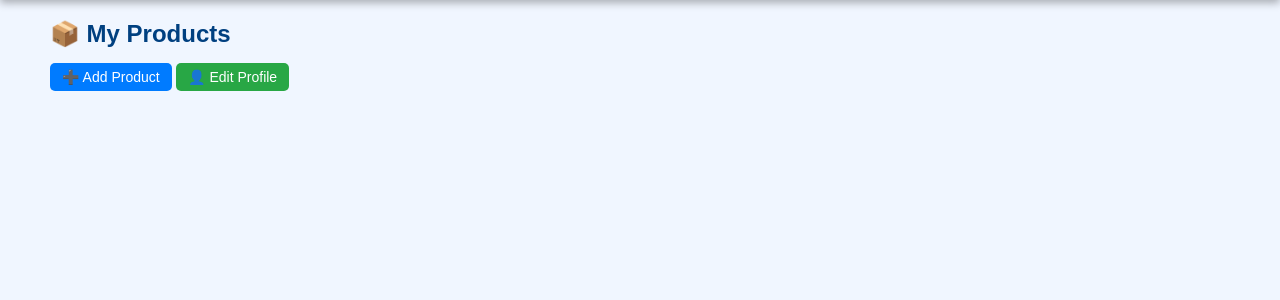
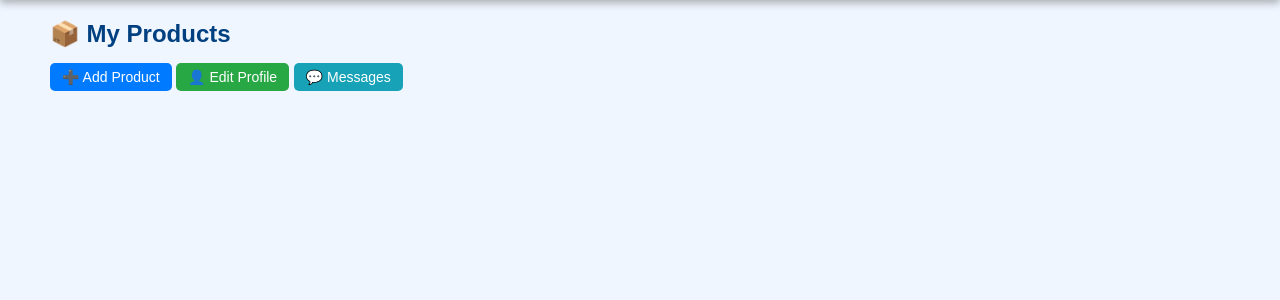
Before and after one commit to Codebyts/Chroma-Home, a PHP site: page /Seller/S-HomePage.php in a window 1280 px wide. Shown: the part 55-355 px from the top of the page. Run offline with PHP 8.4, Linux system fonts and the light colour scheme; the visitor is signed in with stand-in values (Sample User, id 1); data that the repository does not hold is empty.

Commit message:
v.1.5  enter the commit message for your changes. Lines starting

```diff
--- a/Seller/S-HomePage.php
+++ b/Seller/S-HomePage.php
@@ -214,6 +214,7 @@
     <h2>📦 My Products</h2>
     <a href="AddProduct.php" class="btn">➕ Add Product</a>
     <a href="EditProfile.php" class="btn" style="background:#28a745;">👤 Edit Profile</a>
+    <a href="" class="btn" style="background:#17a2b8;">💬 Messages</a>
 
     <div class="product-grid">
         <?php while($row=$result->fetch_assoc()): ?>
```
